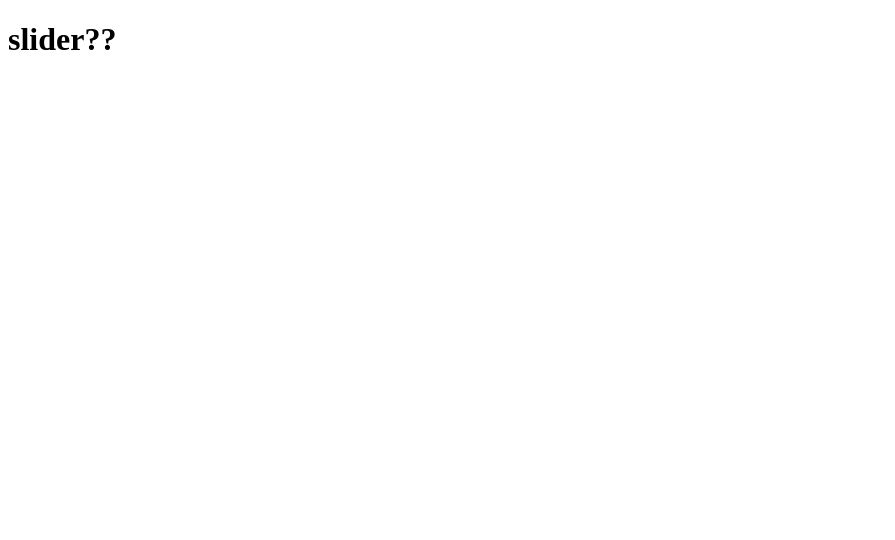
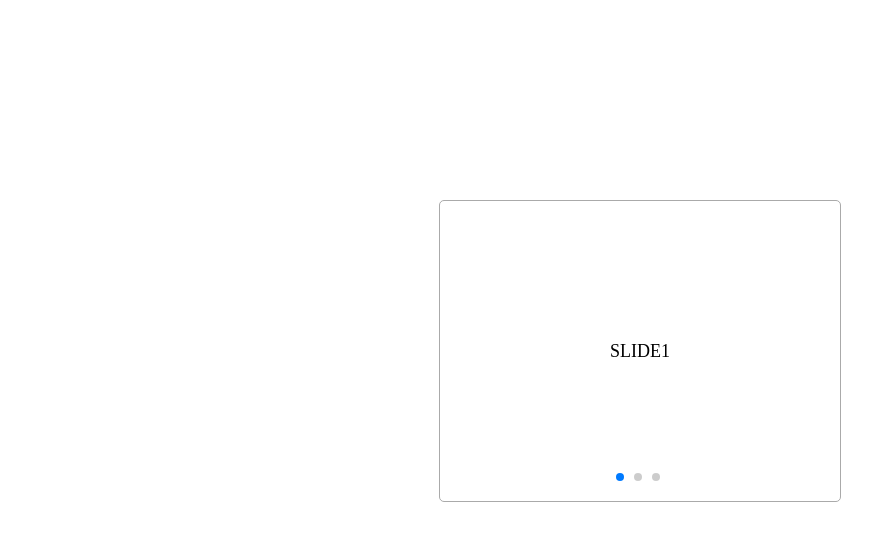
Before and after one commit to danbi-u/slider, a plain HTML site: page index.html in a window 1280 px wide. Shown: the whole page, without its empty margins (0-895 px from the left). Drawn offline with Linux system fonts and the light colour scheme.

Commit message:
좌우 이동 기능

```diff
--- /dev/null
+++ b/custom.js
@@ -0,0 +1,17 @@
+const $slider = document.querySelector("#slider");
+const $panel = document.querySelector(".panel");
+const $panel_li = document.querySelectorAll(".panel li");
+const $dots = document.querySelector(".dots");
+const $dots_li = document.querySelectorAll(".dots li");
+
+// console.log($panel_li)
+// console.log($dots_li)
+
+for(let i=0; i<$panel_li.length; i++){
+    $dots_li[i].onclick = function(){
+        var margin_left = -400 * i;
+        $panel.style.marginLeft = margin_left + "px";
+        console.log($dots.children)
+    }
+    console.log($dots_li[i].className)
+}
--- a/index.html
+++ b/index.html
@@ -4,8 +4,21 @@
     <meta charset="UTF-8">
     <meta name="viewport" content="width=device-width, initial-scale=1.0">
     <title>slider</title>
+    <link rel="stylesheet" href="style.css">
 </head>
 <body>
-    <h1>slider??</h1>
+    <div id="slider">
+        <ul class="panel">
+            <li>slide1</li>
+            <li>slide2</li>
+            <li>slide3</li>
+        </ul>
+        <ul class="dots">
+            <li class="on"></li>
+            <li></li>
+            <li></li>
+        </ul>
+    </div>
+    <script src="custom.js"></script>
 </body>
 </html>
--- /dev/null
+++ b/style.css
@@ -0,0 +1,48 @@
+*{margin: 0; padding: 0;}
+ul{list-style: none}
+
+#slider{
+    width: 400px;
+    height: 300px;
+    margin: 200px auto 0;
+    border: 1px solid #aaa;
+    overflow-x: hidden;
+    position: relative;
+    border-radius: 5px;
+}
+
+#slider .panel{
+    width: calc(400px * 3);
+    height: 100%;
+    transition: margin-left .3s;
+}
+
+#slider .panel li{
+    width: 400px;
+    height: 100%;
+    float: left;
+    display: flex;
+    align-items: center;
+    justify-content: center;
+    font-size: 18px;
+    text-transform: uppercase;
+}
+
+#slider .dots{
+    position: absolute;
+    left: calc(50% - 24px);
+    bottom: 20px;
+    display: flex;
+
+}
+#slider .dots li{
+    width: 8px;
+    height: 8px;
+    border-radius: 50%;
+    margin-right: 10px;
+    background: rgba(0,0,0,0.2);
+    cursor: pointer;
+}
+#slider .dots li.on{
+    background: #007aff;
+}
```
